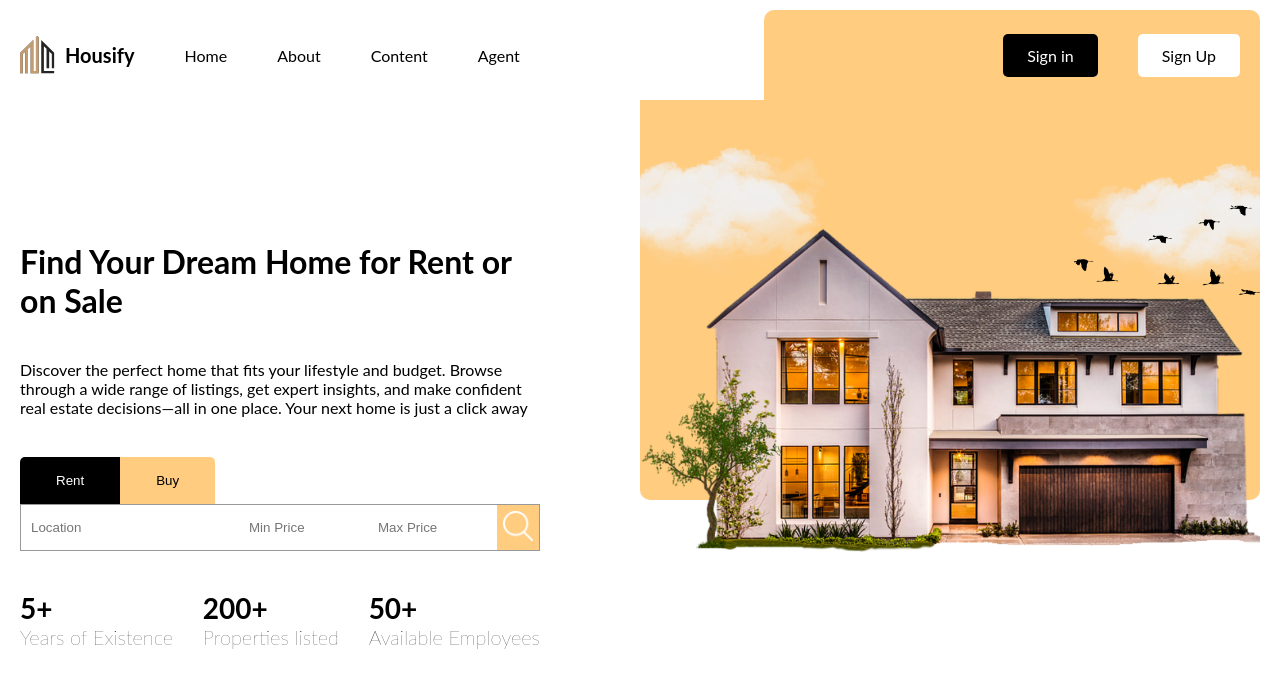
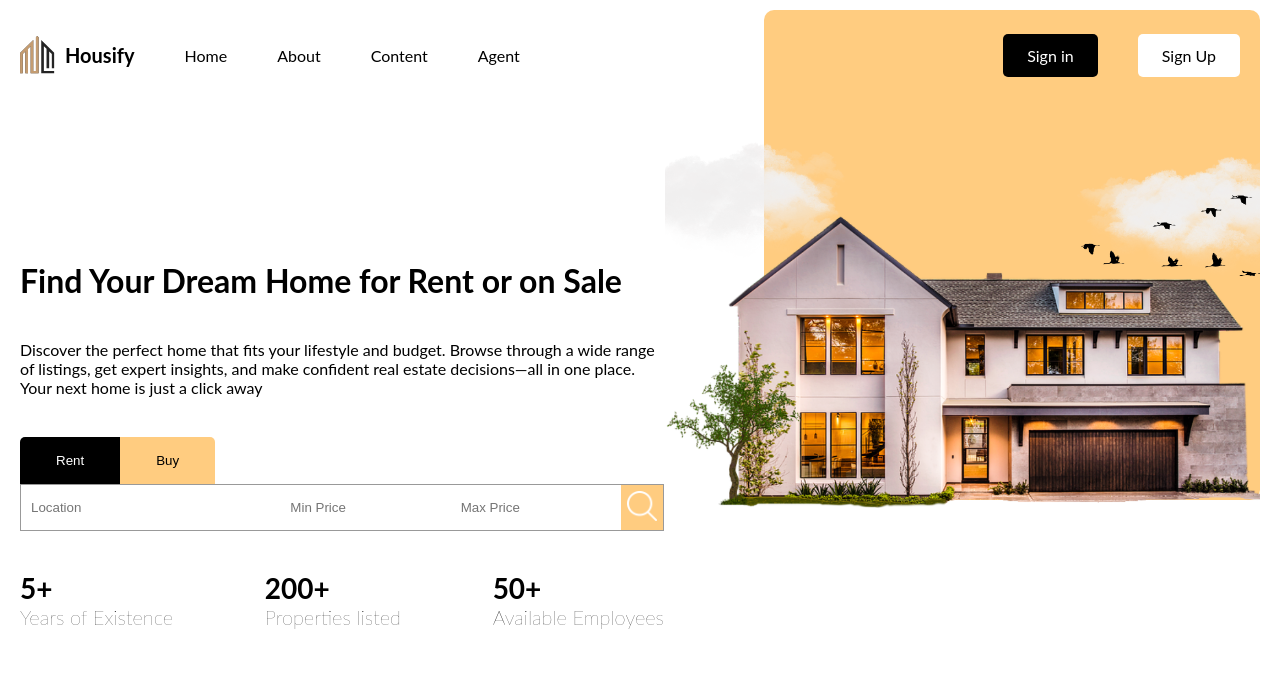
Before and after one commit to TangangMcBride/Housify, a React (Vite) app in the folder Frontend/: page / in a window 1280 px wide. Shown: the top 688 px of the page. Built offline with nearby package versions, Linux system fonts and the light colour scheme.

Commit message:
update style

```diff
--- a/Frontend/src/pages/homePage/home.scss
+++ b/Frontend/src/pages/homePage/home.scss
@@ -57,7 +57,7 @@
     }
   }
   .imageContainer {
-    flex: 3;
+    flex: 2;
     background-color: #ffbd59c3;
     position: relative;
     border-radius: 0px 0px 10px 10px;
@@ -71,7 +71,8 @@
       height: 400px;
     }
     img {
-      width: 100%;
+      width: 120%;
+      height: 140%;
       position: absolute;
       right: 0;
     }
```
